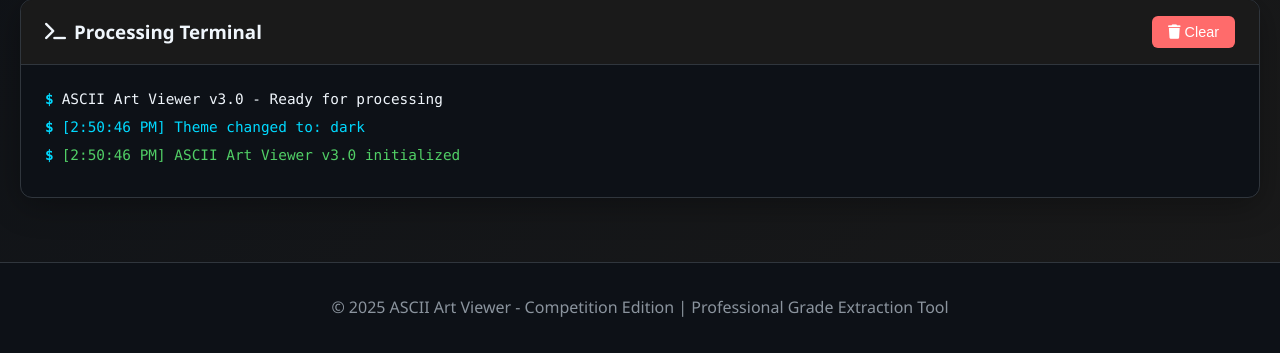
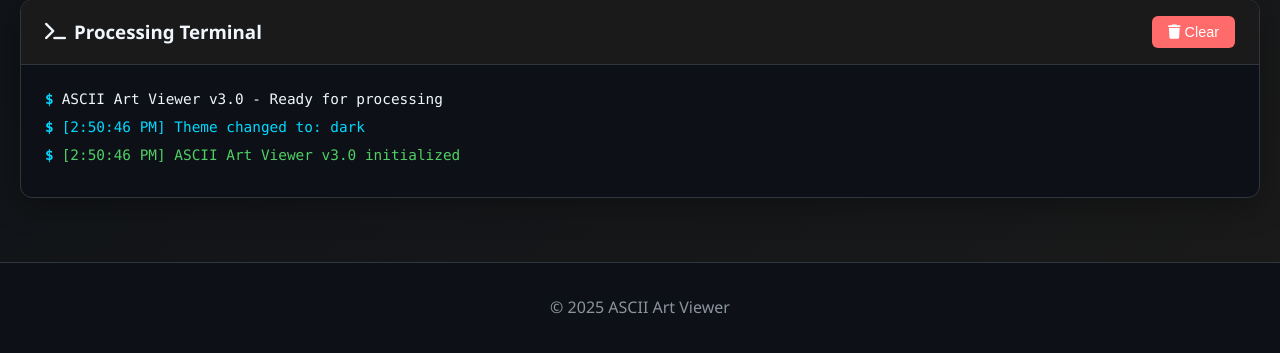
Before and after one commit to beki-kel/ASCII-ART-VIEWER-FROM-DOCX, a FastAPI app: page / in a window 1280 px wide. Shown: the part 564-917 px from the top of the page. Run offline with FastAPI, Linux system fonts and the light colour scheme.

Commit message:
fix: edit's made to the footer

```diff
--- a/app/templates/index.html
+++ b/app/templates/index.html
@@ -177,7 +177,7 @@
     <!-- Footer -->
     <footer class="footer">
         <div class="container">
-            <p>&copy; 2025 ASCII Art Viewer - Competition Edition | Professional Grade Extraction Tool</p>
+            <p>&copy; 2025 ASCII Art Viewer </p>
         </div>
     </footer>
 
```
